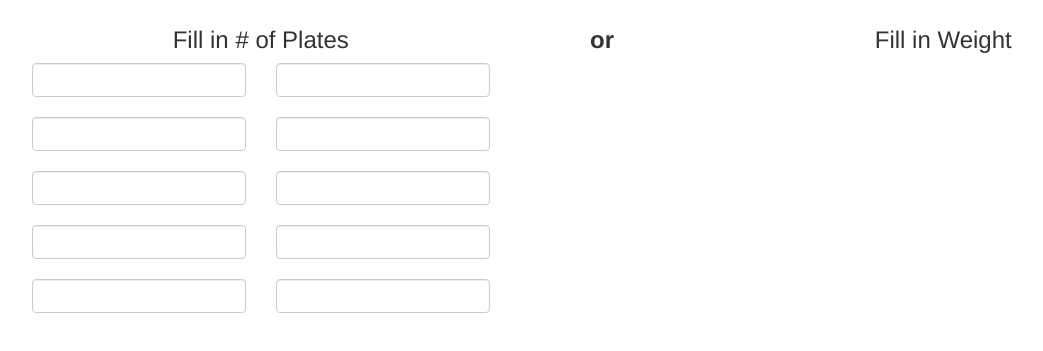
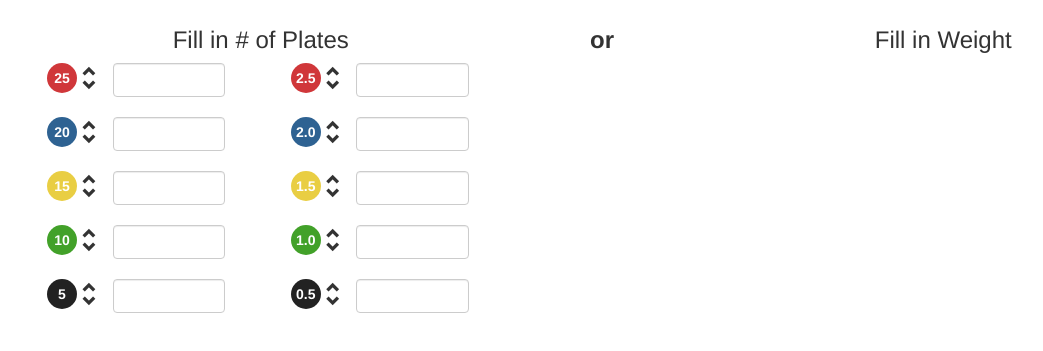
Before and after one commit to phong94/Kiloverter, a plain HTML site: page index.html in a window 1280 px wide. Shown: the part 63-414 px from the top of the page, without its empty margins (38-1081 px from the left). Drawn offline with nearby package versions, Linux system fonts and the light colour scheme.

Commit message:
got color plates and buttons

```diff
--- a/index.css
+++ b/index.css
@@ -9,3 +9,31 @@ h3 {
 h5 {
 	text-align:center;
 }
+
+.round {
+    display: inline-block;
+    height: 30px;
+    width: 30px;
+    line-height: 30px;
+    -moz-border-radius: 15px;
+    border-radius: 15px;
+    background-color: #222;
+    color: #FFF;
+    text-align: center;
+}
+
+.round.red {
+	background-color: #D0373A;
+}
+
+.round.blue {
+    background-color: #2E6292;
+}
+
+.round.yellow {
+	background-color: #E9CE43;
+}
+
+.round.green {
+    background-color: #42A129;
+}
--- a/index.html
+++ b/index.html
@@ -14,33 +14,114 @@
 		<link rel="stylesheet" href="index.css">
 	</head>
 	<body>
+
 		<h1>Kilo-Pound Converter</h1>
 
 		<div class="container">
 			<div class="row">
 
-				<div class="col-md-5">
+				<div class="col-md-5"> <!-- This is the first column -->
 					<h3>Fill in # of Plates</h3>
 
-					<div class="row">
-						<form>
-							<div class="col-md-6">
-								<input type="text" class="form-control"><br>
-								<input type="text" class="form-control"><br>
-								<input type="text" class="form-control"><br>
-								<input type="text" class="form-control"><br>
-								<input type="text" class="form-control"><br>
+					<div class="form-group row">
+						<div class="col-md-6">
+
+
+							<label for="inputWeight" class="col-sm-2 col-form-label"><div class="round red">25</div></label>
+							<div class="col-sm-1">
+                                <span class="glyphicon glyphicon-chevron-up"></span>
+                                <span class="glyphicon glyphicon-chevron-down"></span>
+                            </div>
+							<div class="col-sm-8">
+								<input type="number" min="0" class="form-control "><br>
 							</div>
-							<div class="col-md-6">
-								<input type="text" class="form-control"><br>
-								<input type="text" class="form-control"><br>
-								<input type="text" class="form-control"><br>
-								<input type="text" class="form-control"><br>
-								<input type="text" class="form-control"><br>
+
+							<label for="inputWeight" class="col-sm-2 col-form-label"><div class="round blue">20</div></label>
+							<div class="col-sm-1">
+                                <span class="glyphicon glyphicon-chevron-up"></span>
+                                <span class="glyphicon glyphicon-chevron-down"></span>
+                            </div>
+							<div class="col-sm-8">
+								<input type="number" min="0" class="form-control "><br>
 							</div>
-						</form>
+
+							<label for="inputWeight" class="col-sm-2 col-form-label"><div class="round yellow">15</div></label>
+							<div class="col-sm-1">
+                                <span class="glyphicon glyphicon-chevron-up"></span>
+                                <span class="glyphicon glyphicon-chevron-down"></span>
+                            </div>
+							<div class="col-sm-8">
+								<input type="number" min="0" class="form-control "><br>
+							</div>
+
+							<label for="inputWeight" class="col-sm-2 col-form-label"><div class="round green">10</div></label>
+							<div class="col-sm-1">
+                                <span class="glyphicon glyphicon-chevron-up"></span>
+                                <span class="glyphicon glyphicon-chevron-down"></span>
+                            </div>
+							<div class="col-sm-8">
+								<input type="number" min="0" class="form-control "><br>
+							</div>
+
+							<label for="inputWeight" class="col-sm-2 col-form-label"><div class="round">5</div></label>
+							<div class="col-sm-1">
+                                <span class="glyphicon glyphicon-chevron-up"></span>
+                                <span class="glyphicon glyphicon-chevron-down"></span>
+                            </div>
+							<div class="col-sm-8">
+								<input type="number" min="0" class="form-control "><br>
+							</div>
+						</div>
+						<div class="col-md-6">
+
+							<label for="inputWeight" class="col-sm-2 col-form-label"><div class="round red">2.5</div></label>
+							<div class="col-sm-1">
+                                <span class="glyphicon glyphicon-chevron-up"></span>
+                                <span class="glyphicon glyphicon-chevron-down"></span>
+                            </div>
+							<div class="col-sm-8">
+								<input type="number" min="0" class="form-control "><br>
+							</div>
+
+							<label for="inputWeight" class="col-sm-2 col-form-label"><div class="round blue">2.0</div></label>
+							<div class="col-sm-1">
+                                <span class="glyphicon glyphicon-chevron-up"></span>
+                                <span class="glyphicon glyphicon-chevron-down"></span>
+                            </div>
+							<div class="col-sm-8">
+								<input type="number" min="0" class="form-control "><br>
+							</div>
+
+							<label for="inputWeight" class="col-sm-2 col-form-label"><div class="round yellow">1.5</div></label>
+							<div class="col-sm-1">
+                                <span class="glyphicon glyphicon-chevron-up"></span>
+                                <span class="glyphicon glyphicon-chevron-down"></span>
+                            </div>
+							<div class="col-sm-8">
+								<input type="number" min="0" class="form-control "><br>
+							</div>
+
+							<label for="inputWeight" class="col-sm-2 col-form-label"><div class="round green">1.0</div></label>
+							<div class="col-sm-1">
+                                <span class="glyphicon glyphicon-chevron-up"></span>
+                                <span class="glyphicon glyphicon-chevron-down"></span>
+                            </div>
+							<div class="col-sm-8">
+								<input type="number" min="0" class="form-control "><br>
+							</div>
+
+							<label for="inputWeight" class="col-sm-2 col-form-label"><div class="round">0.5</div></label>
+							<div class="col-sm-1">
+                                <span class="glyphicon glyphicon-chevron-up"></span>
+                                <span class="glyphicon glyphicon-chevron-down"></span>
+                            </div>
+							<div class="col-sm-8">
+								<input type="number" min="0" class="form-control "><br>
+							</div>
+
+						</div>
 					</div>
-				</div>
+				</div> <!-- End first column -->
 
 				<div class="col-md-2">
 					<h3><b>or<b></h3>
```
